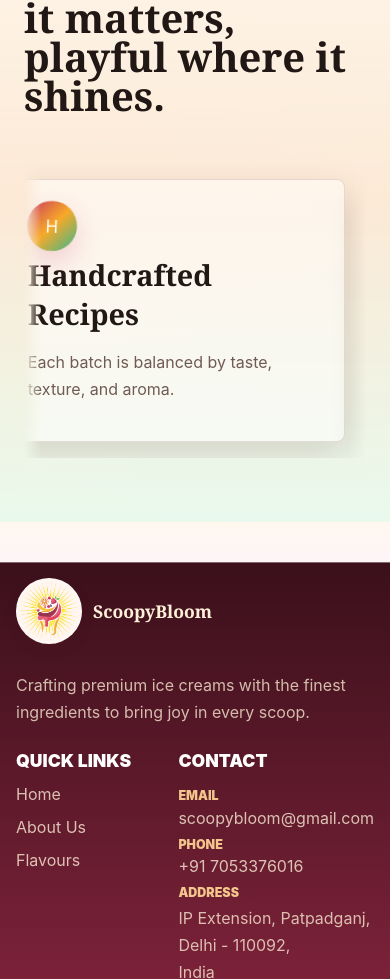
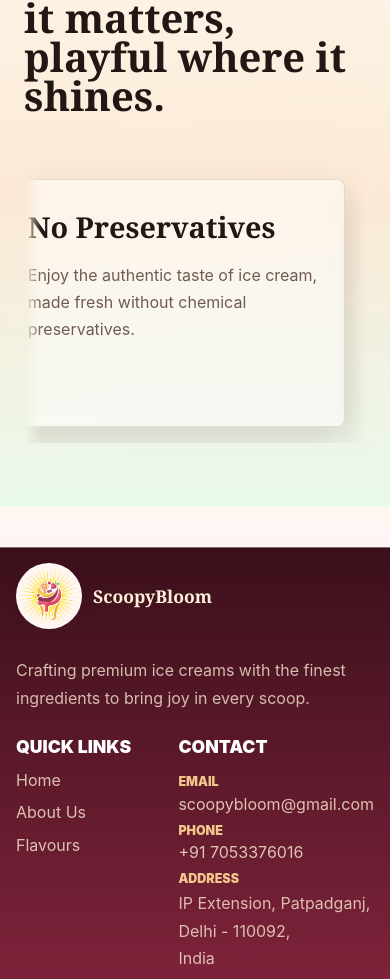
Before and after one commit to Akpandey04/ice-cream, a React (Vite) app: page / in a window 390 px wide. Shown: the part 7677-8656 px from the top of the page. Built offline with nearby package versions, Linux system fonts and the light colour scheme.

Commit message:
style: update value cards on home and about pages

```diff
--- a/src/data/values.ts
+++ b/src/data/values.ts
@@ -1,8 +1,6 @@
 export const values = [
-  { id: 1, icon: "*", title: "Premium Ingredients", text: "Fresh dairy, real fruit, roasted nuts, and chocolate with depth." },
-  { id: 2, icon: "H", title: "Handcrafted Recipes", text: "Each batch is balanced by taste, texture, and aroma." },
-  { id: 3, icon: "N", title: "No Artificial Colours", text: "Our colour comes from berries, mangoes, cocoa, and pistachios." },
-  { id: 4, icon: "C", title: "Rich Creamy Texture", text: "Slow-churned for that smooth, dense finish." },
-  { id: 5, icon: "S", title: "Sustainable Packaging", text: "Beautiful pints designed with lower-impact materials." },
-  { id: 6, icon: "F", title: "Freshly Made", text: "Small production runs keep every scoop bright and expressive." }
+  { id: 1, title: "No Artificial Colours", text: "We keep our ice creams 100% natural, without any artificial dyes." },
+  { id: 2, title: "No Preservatives", text: "Enjoy the authentic taste of ice cream, made fresh without chemical preservatives." },
+  { id: 3, title: "Wide Sugar-Free Range", text: "Indulge guilt-free with our carefully crafted selection of sugar-free delights." },
+  { id: 4, title: "Premium Ingredients", text: "Crafted with premium, natural ingredients for an unforgettable experience." }
 ];
--- a/src/pages/AboutPage.tsx
+++ b/src/pages/AboutPage.tsx
@@ -37,7 +37,7 @@ export default function AboutPage() {
             </div>
           </div>
           <div className="about-split-content">
-            <h2 style={{ marginBottom: '2rem', color: 'var(--ink)', fontSize: 'clamp(2rem, 4vw, 3rem)' }}>Why We Started ScoopyBloom 💚</h2>
+            <h2 style={{ marginBottom: '2rem', color: 'var(--ink)', fontSize: 'clamp(2rem, 4vw, 3rem)' }}>Why We Started ScoopyBloom</h2>
             <p style={{ marginBottom: '1.5rem', fontSize: '1.15rem', lineHeight: 1.6, color: 'var(--muted)' }}>
               We started ScoopyBloom because almost everything we eat today contains artificial colours and unnecessary additives.
             </p>
@@ -56,24 +56,20 @@ export default function AboutPage() {
         <div className="section-heading" style={{ textAlign: "center", marginBottom: "4rem" }}>
           <h2>Why Choose ScoopyBloom?</h2>
         </div>
-        <div className="value-grid">
+        <div className="value-grid about-scrollable-grid">
           <article className="value-card reveal">
-            <span className="value-icon">🌿</span>
             <h3 style={{ fontSize: '1.3rem', marginBottom: '0.8rem' }}>No Artificial Colours</h3>
             <p>We keep our ice creams 100% natural, without any artificial dyes.</p>
           </article>
           <article className="value-card reveal">
-            <span className="value-icon">❄️</span>
             <h3 style={{ fontSize: '1.3rem', marginBottom: '0.8rem' }}>No Preservatives</h3>
             <p>Enjoy the authentic taste of ice cream, made fresh without chemical preservatives.</p>
           </article>
           <article className="value-card reveal">
-            <span className="value-icon">🍨</span>
             <h3 style={{ fontSize: '1.3rem', marginBottom: '0.8rem' }}>Wide Sugar-Free Range</h3>
             <p>Indulge guilt-free with our carefully crafted selection of sugar-free delights.</p>
           </article>
           <article className="value-card reveal">
-            <span className="value-icon">✨</span>
             <h3 style={{ fontSize: '1.3rem', marginBottom: '0.8rem' }}>Premium Ingredients</h3>
             <p>Crafted with premium, natural ingredients for an unforgettable experience.</p>
           </article>
--- a/src/sections/Values.tsx
+++ b/src/sections/Values.tsx
@@ -106,7 +106,6 @@ export default function Values() {
                 key={`${v.id}-${i}`}
                 className={`value-card ${!isOriginal ? 'mobile-duplicate' : 'reveal'}`}
               >
-                <span className="value-icon">{v.icon}</span>
                 <h3>{v.title}</h3>
                 <p>{v.text}</p>
               </article>
--- a/src/styles/global.css
+++ b/src/styles/global.css
@@ -2030,6 +2030,23 @@ main,
   .about-split-layout { gap: 2rem; }
   .flavour-page-card { gap: 2rem; }
   .value-grid { grid-template-columns: repeat(2, 1fr); }
+
+  .about-scrollable-grid {
+    display: flex !important;
+    overflow-x: auto;
+    scroll-snap-type: x mandatory;
+    padding-bottom: 1.5rem;
+    -webkit-overflow-scrolling: touch;
+    gap: 1rem;
+    scrollbar-width: none;
+  }
+  .about-scrollable-grid::-webkit-scrollbar {
+    display: none;
+  }
+  .about-scrollable-grid .value-card {
+    min-width: 85vw;
+    scroll-snap-align: center;
+  }
 }
 
 @media (max-width: 1024px) {
```
